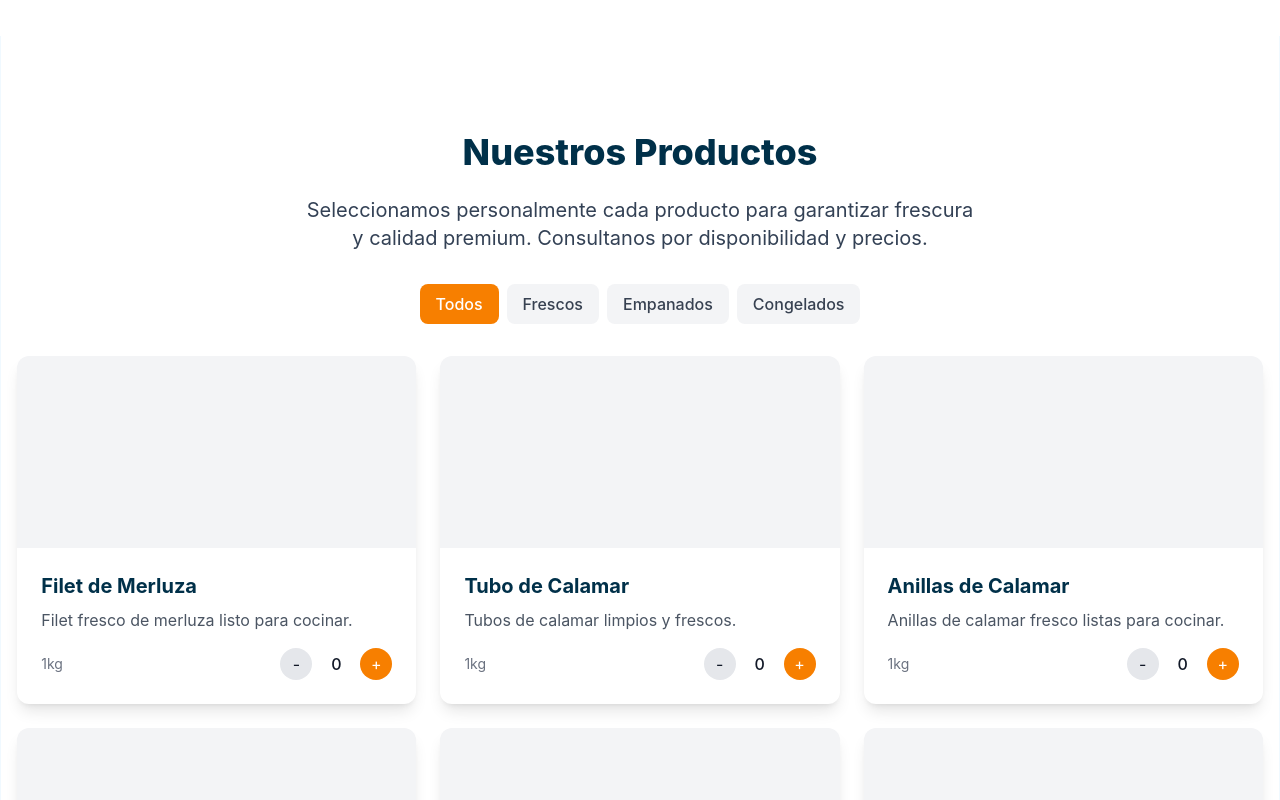
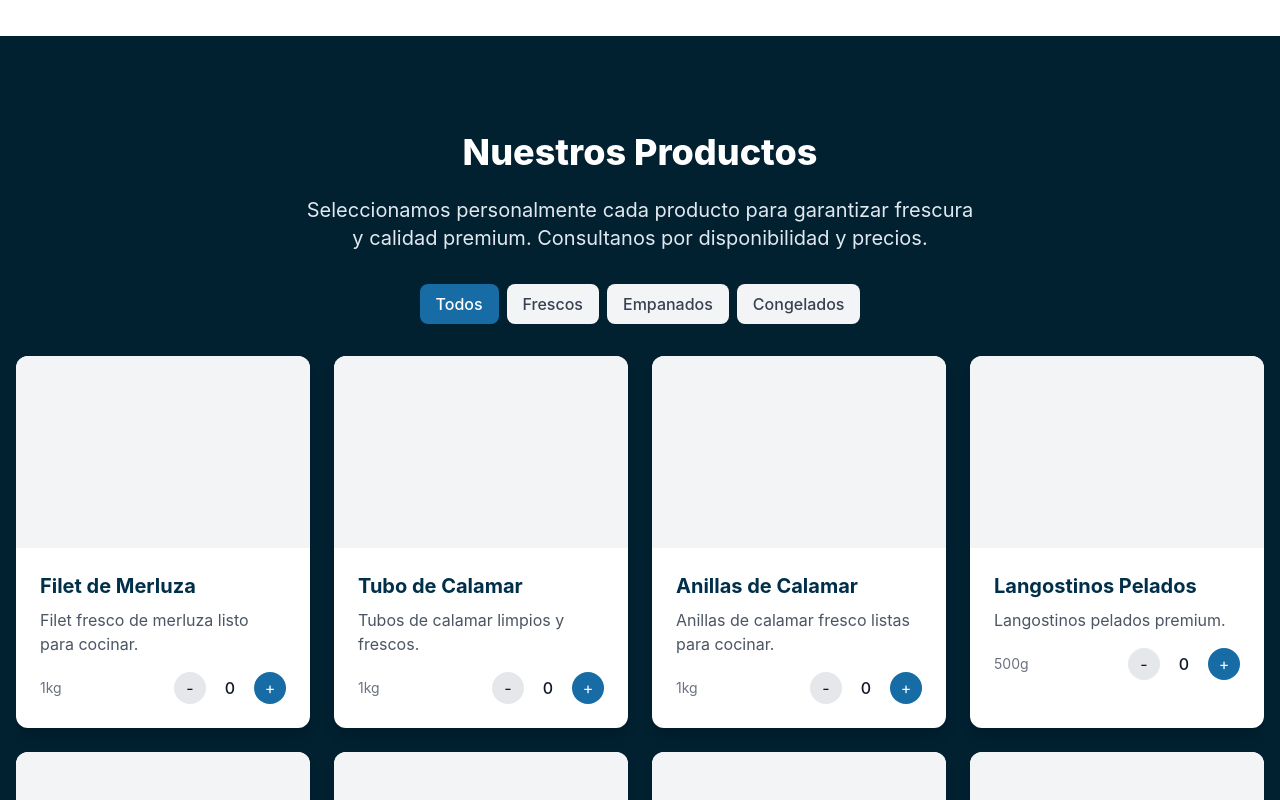
Before and after one commit to Tomdeez/Pescaderia, a Next.js app: page / in a window 1280 px wide. Shown: the part 1740-2540 px from the top of the page. Built offline with nearby package versions, Linux system fonts and the light colour scheme.

Commit message:
Mejora UX: Colores azules, animaciones más rápidas y aparición inmediata en sección productos

```diff
--- a/app/components/sections/ProductosSection.tsx
+++ b/app/components/sections/ProductosSection.tsx
@@ -157,17 +157,17 @@ export const ProductosSection: React.FC = () => {
   };
 
   return (
-    <section id="productos" className="max-w-7xl mx-auto px-4 py-16 md:py-24 bg-white">
+    <section id="productos" className="max-w-7xl mx-auto px-4 py-16 md:py-24 bg-[#012030]">
       <motion.div
         initial={{ opacity: 0, y: 40 }}
         whileInView={{ opacity: 1, y: 0 }}
-        viewport={{ once: true, amount: 0.5 }}
+        viewport={{ once: true, amount: 0.01 }}
         transition={{ duration: 0.9 }}
       >
-        <h2 className="text-3xl md:text-4xl font-extrabold text-[#003049] mb-6 text-center">
+        <h2 className="text-3xl md:text-4xl font-extrabold text-white mb-6 text-center">
           Nuestros Productos
         </h2>
-        <p className="text-lg md:text-xl text-slate-700 mb-8 max-w-2xl mx-auto text-center">
+        <p className="text-lg md:text-xl text-slate-200 mb-8 max-w-2xl mx-auto text-center">
           Seleccionamos personalmente cada producto para garantizar frescura y calidad premium. Consultanos por disponibilidad y precios.
         </p>
 
@@ -177,9 +177,9 @@ export const ProductosSection: React.FC = () => {
             <motion.button
               key={categoria.id}
               onClick={() => setCategoriaActiva(categoria.id)}
-              className={`px-4 py-2 rounded-lg font-medium transition-colors focus-visible:outline-none focus:ring-2 focus:ring-[#F77F00] focus:ring-offset-2 ${
+              className={`px-4 py-2 rounded-lg font-medium transition-colors focus-visible:outline-none focus:ring-2 focus:ring-[#669BBC] focus:ring-offset-2 ${
                 categoriaActiva === categoria.id
-                  ? "bg-[#F77F00] text-white"
+                  ? "bg-[#176CA6] text-white"
                   : "bg-gray-100 text-gray-700 hover:bg-gray-200"
               }`}
               whileHover={{ scale: 1.05 }}
@@ -191,14 +191,15 @@ export const ProductosSection: React.FC = () => {
         </div>
 
         {/* Grid de productos */}
-        <div className="grid grid-cols-1 md:grid-cols-2 lg:grid-cols-3 gap-6 mb-8">
+        <div className="w-full overflow-x-auto">
+          <div className="grid grid-cols-1 sm:grid-cols-2 md:grid-cols-3 lg:grid-cols-4 gap-6 mb-8 min-w-[320px]">
             {productosFiltrados.map((producto, index) => (
               <motion.div
                 key={producto.id}
                 initial={{ opacity: 0, y: 40 }}
                 whileInView={{ opacity: 1, y: 0 }}
-              viewport={{ once: true, amount: 0.3 }}
-              transition={{ delay: index * 0.1, duration: 0.7 }}
+                viewport={{ once: true, amount: 0.1 }}
+                transition={{ delay: index * 0.05, duration: 0.5 }}
                 className="bg-white rounded-xl shadow-lg overflow-hidden hover:shadow-xl transition-shadow duration-300"
               >
                 {/* Imagen eliminada temporalmente para mejorar la carga */}
@@ -213,7 +214,7 @@ export const ProductosSection: React.FC = () => {
                     <div className="flex items-center gap-2">
                       <button
                         onClick={() => handleCantidad(producto.id, -1)}
-                      className="w-8 h-8 rounded-full bg-gray-200 hover:bg-gray-300 flex items-center justify-center focus-visible:outline-none focus:ring-2 focus:ring-[#F77F00]"
+                        className="w-8 h-8 rounded-full bg-gray-200 hover:bg-gray-300 flex items-center justify-center focus-visible:outline-none focus:ring-2 focus:ring-[#176CA6]"
                         disabled={!cantidades[producto.id]}
                       >
                         -
@@ -223,7 +224,7 @@ export const ProductosSection: React.FC = () => {
                       </span>
                       <button
                         onClick={() => handleCantidad(producto.id, 1)}
-                      className="w-8 h-8 rounded-full bg-[#F77F00] hover:bg-[#e76b00] text-white flex items-center justify-center focus-visible:outline-none focus:ring-2 focus:ring-[#F77F00]"
+                        className="w-8 h-8 rounded-full bg-[#176CA6] hover:bg-[#003049] text-white flex items-center justify-center focus-visible:outline-none focus:ring-2 focus:ring-[#176CA6]"
                       >
                         +
                       </button>
@@ -233,12 +234,13 @@ export const ProductosSection: React.FC = () => {
               </motion.div>
             ))}
           </div>
+        </div>
 
         {/* Botón de cotización */}
         <div className="text-center">
           <motion.button
             onClick={solicitarCotizacion}
-            className="inline-flex items-center gap-2 bg-[#F77F00] hover:bg-[#e76b00] text-white font-bold py-3 px-8 rounded-lg shadow-lg transition-colors focus-visible:outline-none focus:ring-2 focus:ring-[#F77F00] focus:ring-offset-2"
+            className="inline-flex items-center gap-2 bg-[#176CA6] hover:bg-[#003049] text-white font-bold py-3 px-8 rounded-lg shadow-lg transition-colors focus-visible:outline-none focus:ring-2 focus:ring-[#176CA6] focus:ring-offset-2"
             whileHover={{ scale: 1.05 }}
             whileTap={{ scale: 0.95 }}
           >
```
Lines whose indentation alone changed are shown as unchanged.
